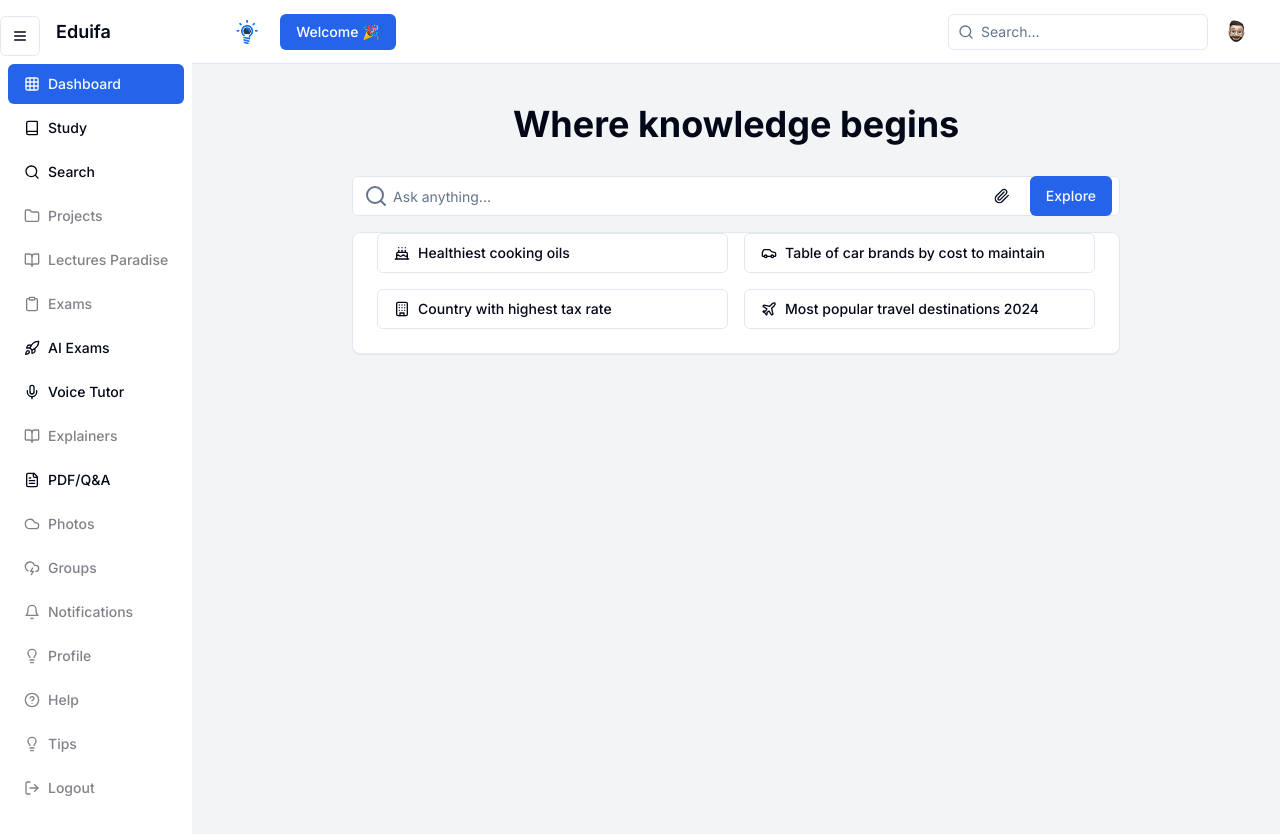
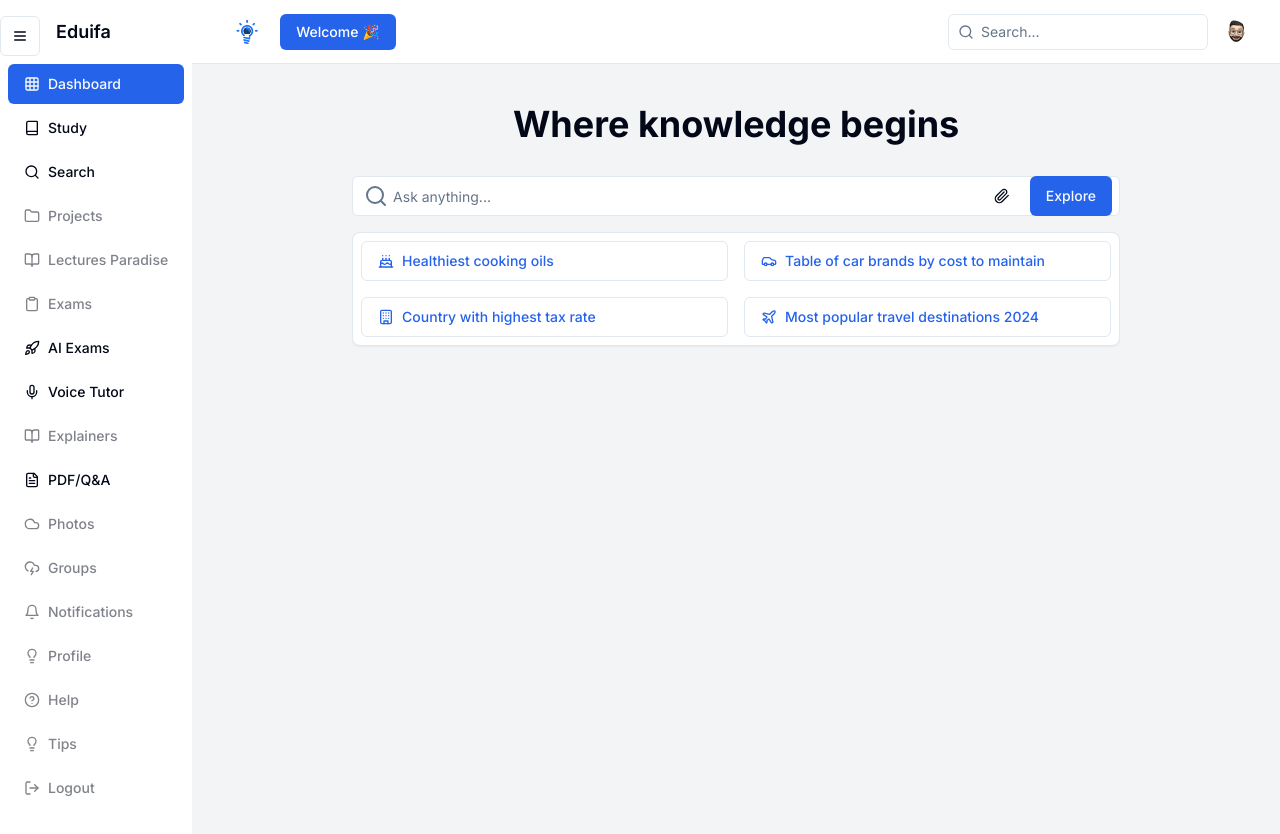
Before and after one commit to Botuns/hacks_buildathon, a Next.js app: page /dashboard/search in a window 1280 px wide. Shown: the top 834 px of the page. Built offline with nearby package versions, Linux system fonts and the light colour scheme; sample sign-in values are in the browser's storage.

Commit message:
refactor: Update SuggestedTopics component to center align content

```diff
--- a/src/app/dashboard/search/page.tsx
+++ b/src/app/dashboard/search/page.tsx
@@ -78,7 +78,7 @@ export default function AISearchPage() {
               <SearchResults results={searchResults} />
             ) : (
               <Card>
-                <CardContent>
+                <CardContent className="text-center items-center p-2">
                   <SuggestedTopics />
                 </CardContent>
               </Card>
--- a/src/app/dashboard/search/search-results.tsx
+++ b/src/app/dashboard/search/search-results.tsx
@@ -28,7 +28,6 @@ export default function SearchResults({ results }: SearchResultsProps) {
             <div className="flex-shrink-0">
               <Image
                 src={
-                  result.imageUrl ||
                   "https://img.freepik.com/free-vector/search-concept-landing-page_23-2148211329.jpg"
                 }
                 alt="Result image"
--- a/src/app/dashboard/search/suggested-topics.tsx
+++ b/src/app/dashboard/search/suggested-topics.tsx
@@ -12,7 +12,11 @@ export default function SuggestedTopics() {
   return (
     <div className="grid grid-cols-1 md:grid-cols-2 gap-4">
       {topics.map((topic, index) => (
-        <Button key={index} variant="outline" className="justify-start">
+        <Button
+          key={index}
+          variant="outline"
+          className="justify-start text-primary"
+        >
           <topic.icon className="mr-2 h-4 w-4" />
           {topic.text}
         </Button>
--- a/src/app/helpers/learn_generator_prompt.ts
+++ b/src/app/helpers/learn_generator_prompt.ts
@@ -157,7 +157,7 @@ Ensure that:
 1. The overviewDescription provides an extensive summary of the search topic, covering key points and general information.
 2. The number of results is exactly ${numberOfResults}.
 3. Each result contains:
-   - A relevant imageUrl (use placeholder if necessary, e.g., "https://example.com/image1.jpg")
+   - A relevant imageUrl (use placeholder if which is copulsory, e.g., "https://example.com/image1.jpg but it ust be antual  image url")
    - A detailed descriptionAnswer that directly addresses the query
    - A confidenceLevel between 0 and 1, indicating the reliability of the information
    - An externalLink to a reputable source for further reading
```
